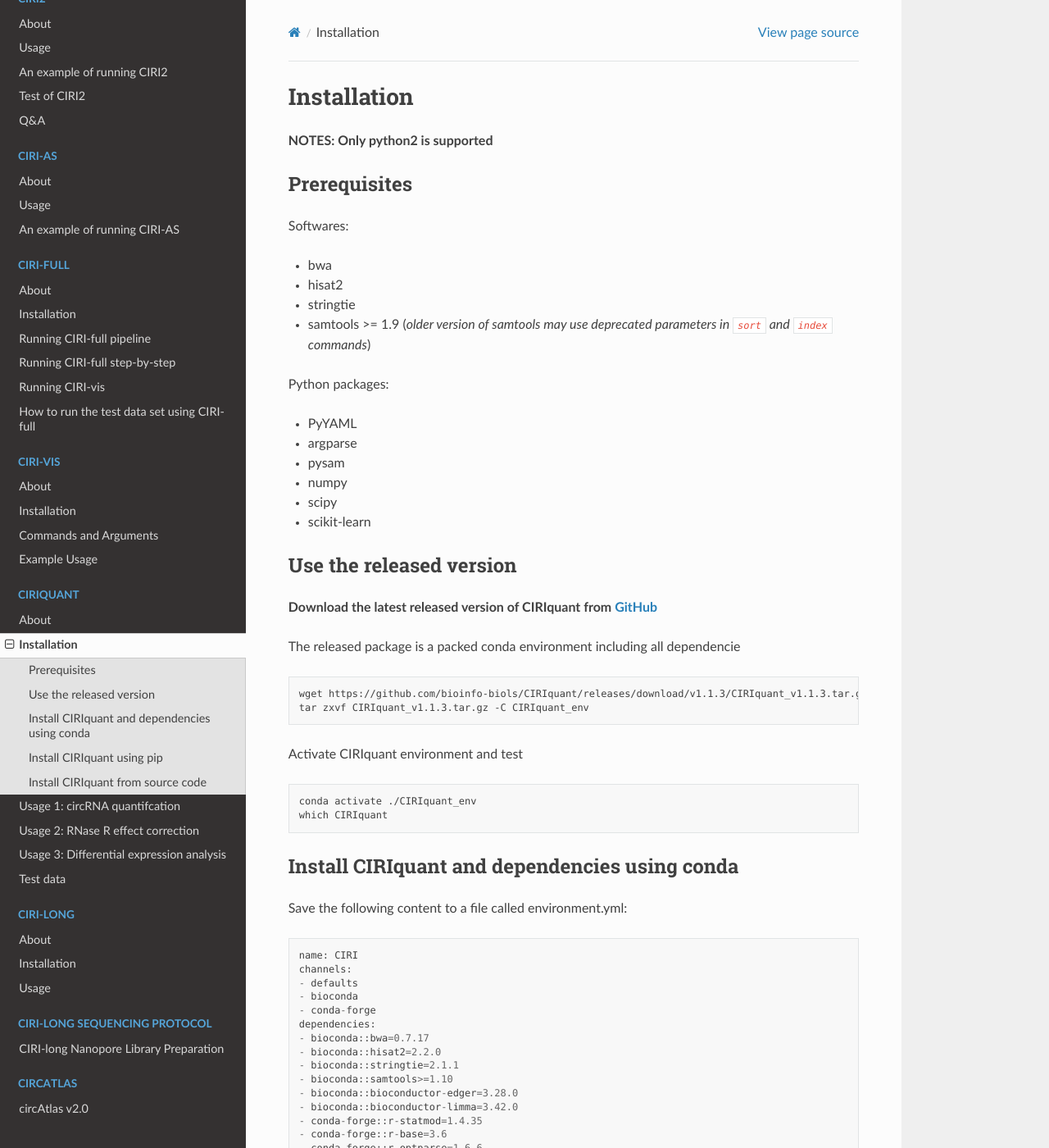
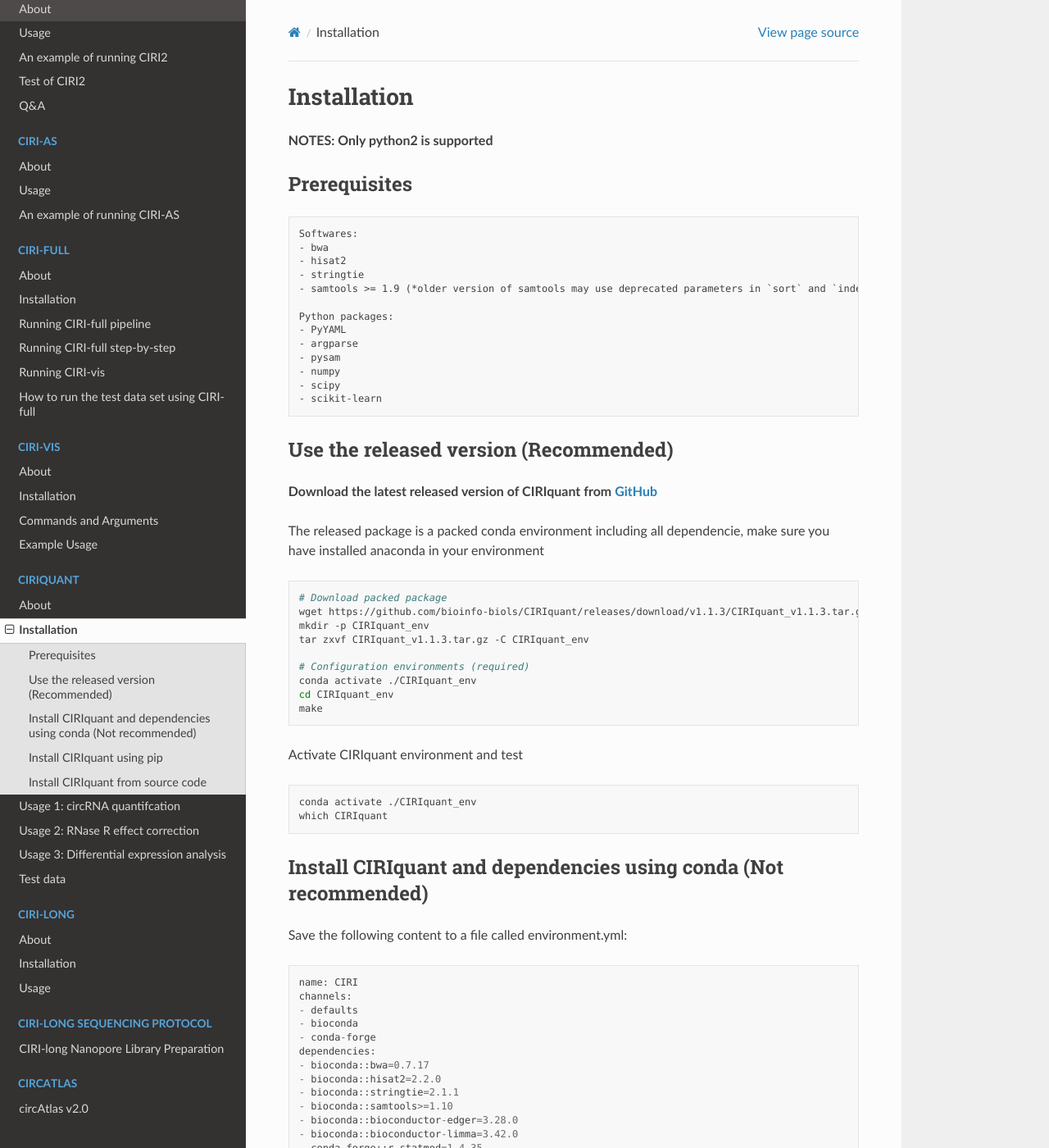
Before and after one commit to bioinfo-biols/CIRI-cookbook, a Sphinx documentation site: the page built from source/CIRIquant_1_installation.md, in a window 1280 px wide and 1400 px high. Shown: the whole window at 82% size. Built offline with Sphinx 7.4.7 and the Read the Docs theme 2.0.0, drawn with Linux system fonts in a browser that asks for light colours.

Commit message:
update installation using packed conda environment

````diff
--- a/source/CIRIquant_1_installation.md
+++ b/source/CIRIquant_1_installation.md
@@ -4,6 +4,7 @@
 
 ## Prerequisites
 
+```
 Softwares:
 - bwa
 - hisat2
@@ -17,16 +18,24 @@
 - numpy
 - scipy
 - scikit-learn
+```
 
-## Use the released version
+## Use the released version (Recommended)
 
 **Download the latest released version of CIRIquant from [GitHub](https://github.com/Kevinzjy/CIRIquant/releases)**
 
-The released package is a packed conda environment including all dependencie
+The released package is a packed conda environment including all dependencie, make sure you have installed anaconda in your environment
 
 ```bash
+# Download packed package
 wget https://github.com/bioinfo-biols/CIRIquant/releases/download/v1.1.3/CIRIquant_v1.1.3.tar.gz
+mkdir -p CIRIquant_env
 tar zxvf CIRIquant_v1.1.3.tar.gz -C CIRIquant_env
+
+# Configuration environments (required)
+conda activate ./CIRIquant_env
+cd CIRIquant_env
+make
 ```
 
 Activate CIRIquant environment and test
@@ -36,7 +45,7 @@
 which CIRIquant
 ```
 
-## Install CIRIquant and dependencies using conda
+## Install CIRIquant and dependencies using conda (Not recommended)
 
 Save the following content to a file called environment.yml:
 
````
